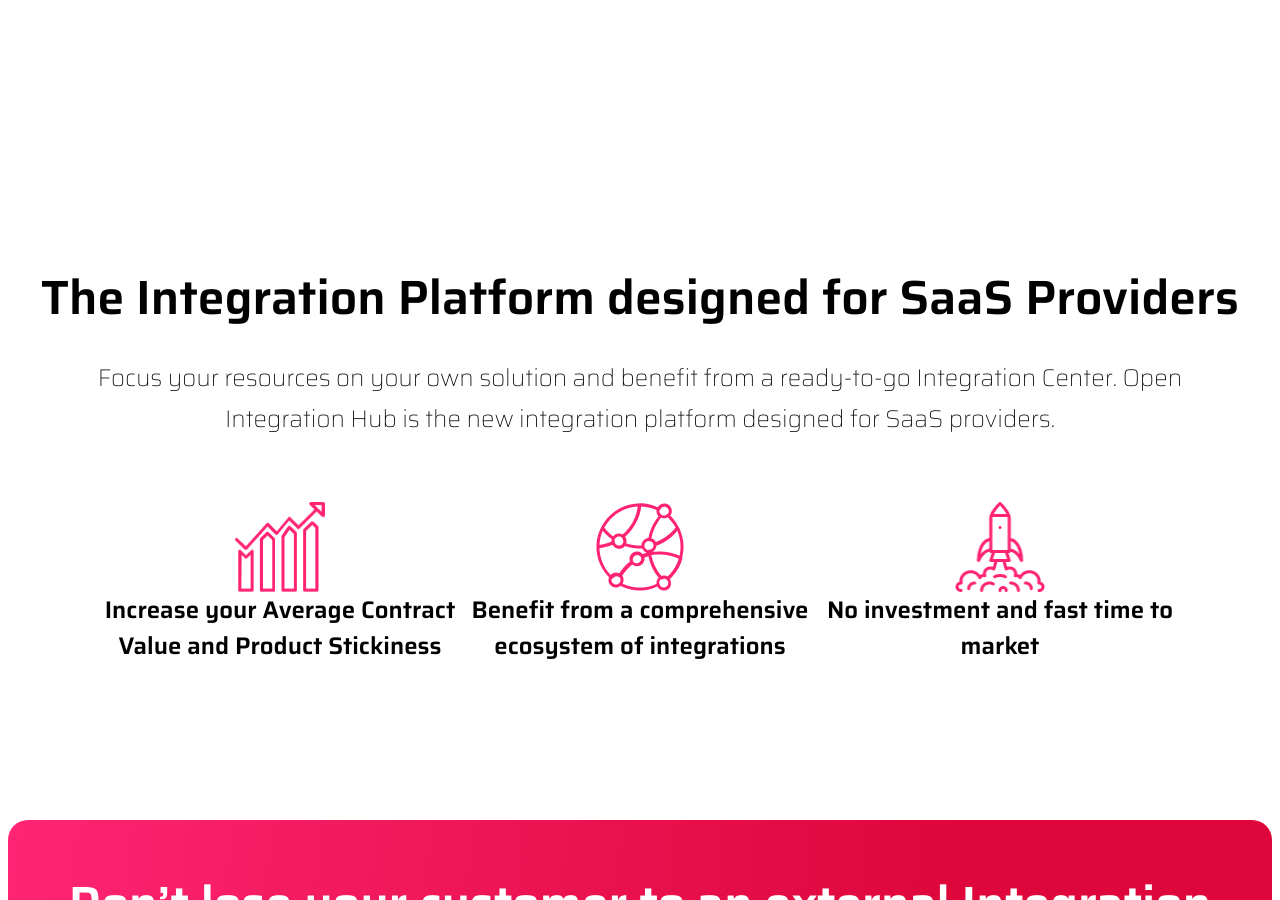
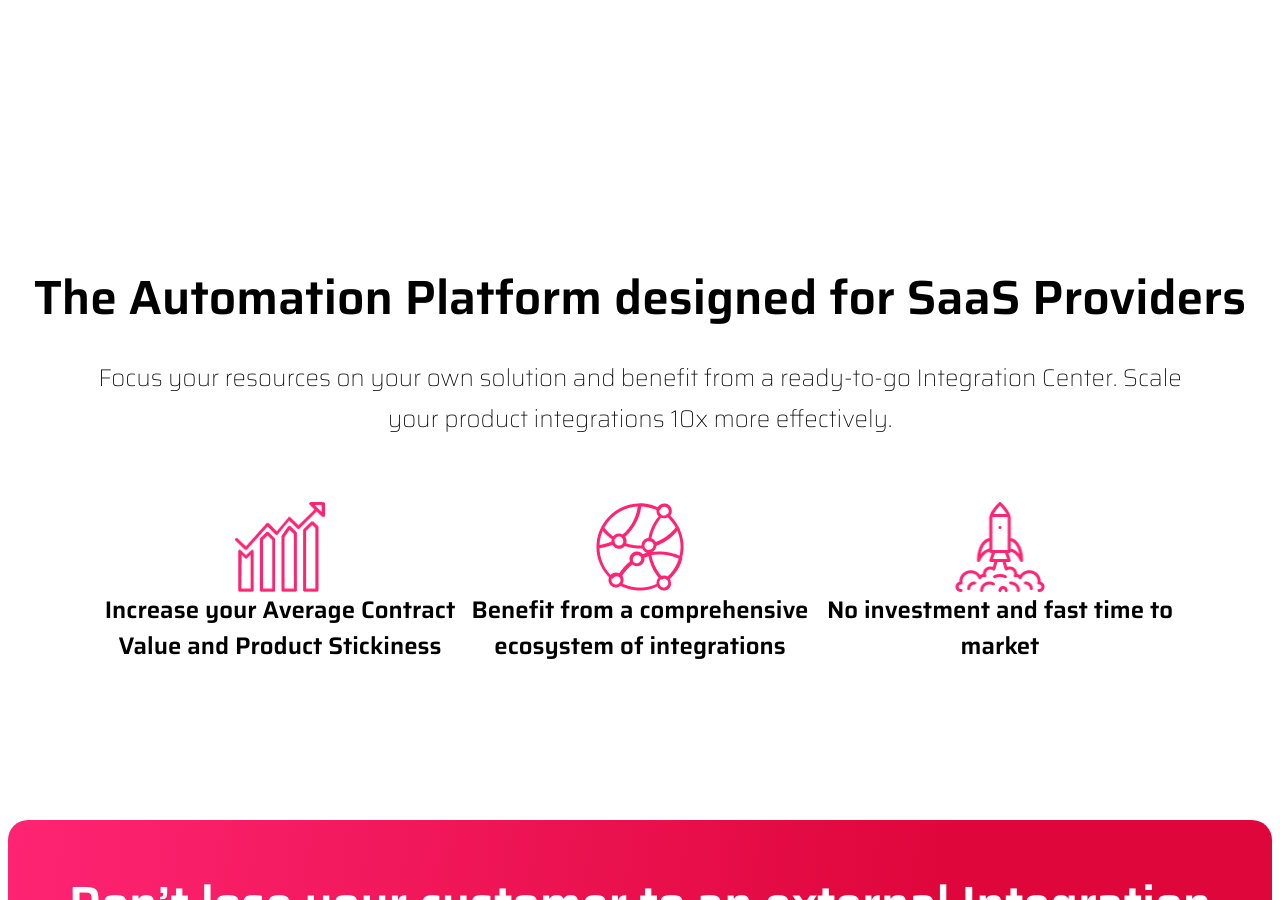
Before and after one commit to CloudEcosystemDev/Platform-Website, a Jekyll site: the page built from index.html, in a window 1280 px wide and 900 px high, scrolled down 1008 px. Built offline with Jekyll 4.4.1, drawn with Linux system fonts in a browser that asks for light colours; comment, search, counter and statistics services are not loaded; some of the changed text lies outside the part shown.

Commit message:
Update index.html

```diff
--- a/index.html
+++ b/index.html
@@ -17,12 +17,11 @@
 
 <section class="section-saas">
   <div class="section-header">
-    The Integration Platform designed for SaaS Providers
+    The Automation Platform designed for SaaS Providers
   </div>
   <div class="section-subtext">
     Focus your resources on your own solution and benefit from a ready-to-go
-    Integration Center. Open Integration Hub is the new integration platform
-    designed for SaaS providers.
+    Integration Center. Scale your product integrations 10x more effectively.
   </div>
   <div class="items">
     <div class="item">
```
Also changed, not shown: other parts of index.html (+2 -2 lines).
